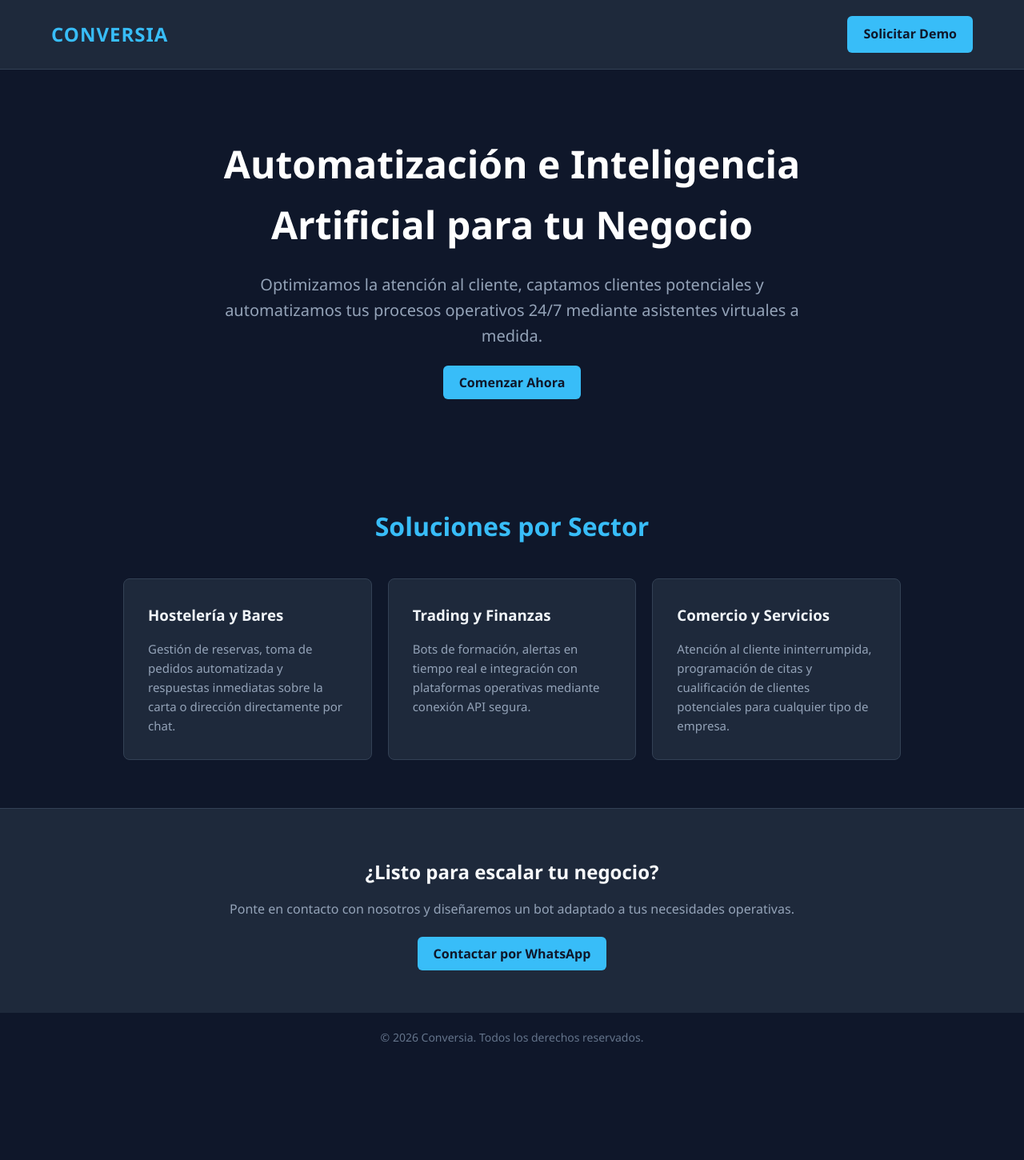
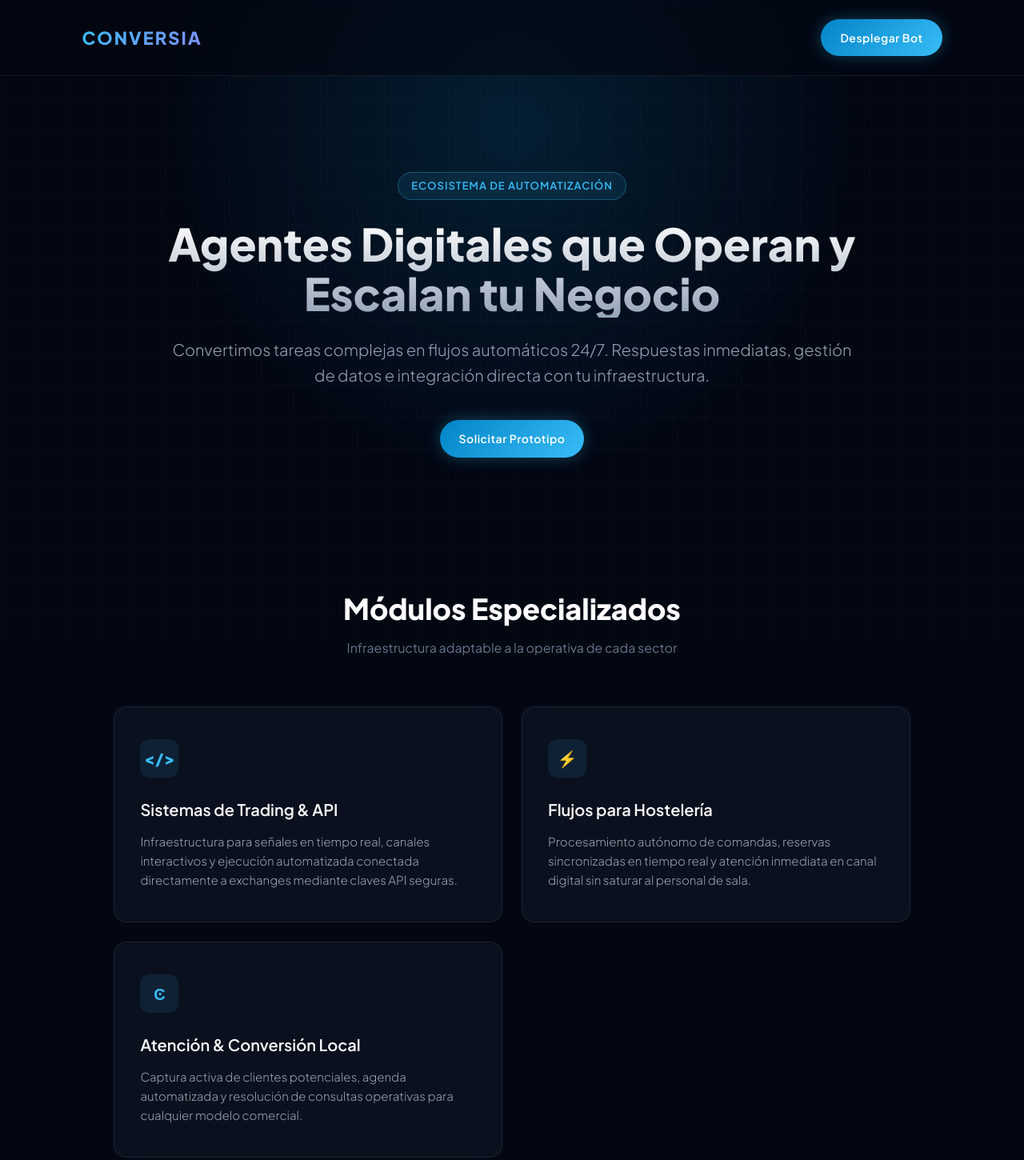
Before and after one commit to DaionD/conversia-web, a plain HTML site: page index.html in a window 1280 px wide. Shown: the top 1450 px of the page at 80% size. Before the commit the page ends 1329 px from the top, so only its background shows below. Drawn offline with Linux system fonts and the light colour scheme.

Commit message:
Add files via upload

```diff
--- a/index.html
+++ b/index.html
@@ -3,128 +3,256 @@
 <head>
     <meta charset="UTF-8">
     <meta name="viewport" content="width=device-width, initial-scale=1.0">
-    <title>Conversia | Soluciones de Automatización e IA</title>
+    <title>CONVERSIA | Agentes Digitales & Automatización Avanzada</title>
+    <link rel="preconnect" href="https://fonts.googleapis.com">
+    <link rel="preconnect" href="https://fonts.gstatic.com" crossorigin>
+    <link href="https://fonts.googleapis.com/css2?family=Plus+Jakarta+Sans:wght@300;400;600;800&display=swap" rel="stylesheet">
     <style>
         * {
             box-sizing: border-box;
             margin: 0;
             padding: 0;
-            font-family: 'Segoe UI', Tahoma, Geneva, Verdana, sans-serif;
+            font-family: 'Plus Jakarta Sans', sans-serif;
         }
 
         body {
-            background-color: #0f172a;
-            color: #f8fafc;
+            background-color: #030712;
+            color: #f3f4f6;
             line-height: 1.6;
+            overflow-x: hidden;
+        }
+
+        /* Background grid effect */
+        body::before {
+            content: "";
+            position: fixed;
+            top: 0;
+            left: 0;
+            width: 100%;
+            height: 100%;
+            background:
+                radial-gradient(circle at 50% 20%, rgba(14, 165, 233, 0.15) 0%, transparent 50%),
+                linear-gradient(to right, rgba(255, 255, 255, 0.02) 1px, transparent 1px),
+                linear-gradient(to bottom, rgba(255, 255, 255, 0.02) 1px, transparent 1px);
+            background-size: 100% 100%, 40px 40px, 40px 40px;
+            z-index: -1;
         }
 
         header {
             display: flex;
             justify-content: space-between;
             align-items: center;
-            padding: 20px 5%;
-            background-color: #1e293b;
-            border-bottom: 1px solid #334155;
+            padding: 24px 8%;
+            backdrop-filter: blur(12px);
+            background: rgba(3, 7, 18, 0.6);
+            border-bottom: 1px solid rgba(255, 255, 255, 0.08);
+            position: sticky;
+            top: 0;
+            z-index: 100;
         }
 
         .logo {
-            font-size: 24px;
-            font-weight: bold;
-            color: #38bdf8;
-            letter-spacing: 1px;
+            font-size: 22px;
+            font-weight: 800;
+            letter-spacing: 2px;
+            background: linear-gradient(135deg, #38bdf8, #818cf8);
+            -webkit-background-clip: text;
+            -webkit-text-fill-color: transparent;
+            text-transform: uppercase;
         }
 
         .cta-btn {
-            background-color: #38bdf8;
-            color: #0f172a;
-            padding: 10px 20px;
+            background: linear-gradient(135deg, #0284c7, #38bdf8);
+            color: #ffffff;
+            padding: 12px 24px;
             text-decoration: none;
-            border-radius: 6px;
-            font-weight: bold;
-            transition: background 0.3s;
+            border-radius: 50px;
+            font-weight: 600;
+            font-size: 14px;
+            letter-spacing: 0.5px;
+            box-shadow: 0 0 20px rgba(56, 189, 248, 0.3);
+            transition: all 0.3s ease;
+            display: inline-block;
         }
 
         .cta-btn:hover {
-            background-color: #7dd3fc;
+            transform: translateY(-2px);
+            box-shadow: 0 0 30px rgba(56, 189, 248, 0.5);
         }
 
         .hero {
             text-align: center;
-            padding: 80px 20px;
-            max-width: 800px;
+            padding: 120px 20px 80px;
+            max-width: 900px;
             margin: 0 auto;
         }
 
+        .badge {
+            display: inline-block;
+            padding: 6px 16px;
+            background: rgba(56, 189, 248, 0.1);
+            border: 1px solid rgba(56, 189, 248, 0.3);
+            border-radius: 100px;
+            color: #38bdf8;
+            font-size: 13px;
+            font-weight: 600;
+            letter-spacing: 1px;
+            text-transform: uppercase;
+            margin-bottom: 24px;
+        }
+
         .hero h1 {
-            font-size: 48px;
-            margin-bottom: 20px;
-            color: #ffffff;
+            font-size: 56px;
+            font-weight: 800;
+            line-height: 1.1;
+            margin-bottom: 24px;
+            background: linear-gradient(to bottom, #ffffff, #94a3b8);
+            -webkit-background-clip: text;
+            -webkit-text-fill-color: transparent;
         }
 
         .hero p {
             font-size: 20px;
             color: #94a3b8;
-            margin-bottom: 30px;
+            margin-bottom: 40px;
+            font-weight: 300;
         }
 
         .services {
-            padding: 60px 5%;
-            max-width: 1100px;
+            padding: 80px 8%;
+            max-width: 1200px;
             margin: 0 auto;
         }
 
-        .services h2 {
+        .section-title {
             text-align: center;
-            margin-bottom: 40px;
-            font-size: 32px;
-            color: #38bdf8;
+            margin-bottom: 60px;
+        }
+
+        .section-title h2 {
+            font-size: 36px;
+            font-weight: 800;
+            color: #ffffff;
+        }
+
+        .section-title p {
+            color: #64748b;
+            margin-top: 8px;
         }
 
         .grid {
             display: grid;
-            grid-template-columns: repeat(auto-fit, minmax(280px, 1fr));
-            gap: 20px;
+            grid-template-columns: repeat(auto-fit, minmax(320px, 1fr));
+            gap: 24px;
         }
 
         .card {
-            background-color: #1e293b;
-            padding: 30px;
-            border-radius: 8px;
-            border: 1px solid #334155;
+            background: rgba(17, 24, 39, 0.6);
+            backdrop-filter: blur(16px);
+            padding: 40px 32px;
+            border-radius: 16px;
+            border: 1px solid rgba(255, 255, 255, 0.08);
+            transition: all 0.3s ease;
+            position: relative;
+            overflow: hidden;
+        }
+
+        .card::before {
+            content: "";
+            position: absolute;
+            top: 0;
+            left: 0;
+            width: 100%;
+            height: 2px;
+            background: linear-gradient(90deg, transparent, #38bdf8, transparent);
+            opacity: 0;
+            transition: opacity 0.3s ease;
+        }
+
+        .card:hover {
+            transform: translateY(-5px);
+            border-color: rgba(56, 189, 248, 0.3);
+            box-shadow: 0 20px 40px rgba(0, 0, 0, 0.4);
+        }
+
+        .card:hover::before {
+            opacity: 1;
+        }
+
+        .card-icon {
+            width: 48px;
+            height: 48px;
+            background: rgba(56, 189, 248, 0.1);
+            border-radius: 12px;
+            display: flex;
+            align-items: center;
+            justify-content: center;
+            margin-bottom: 24px;
+            color: #38bdf8;
+            font-weight: 800;
+            font-size: 20px;
         }
 
         .card h3 {
-            margin-bottom: 15px;
-            color: #f1f5f9;
+            font-size: 20px;
+            margin-bottom: 12px;
+            color: #f9fafb;
+            font-weight: 600;
         }
 
         .card p {
-            color: #94a3b8;
+            color: #9ca3af;
             font-size: 15px;
+            font-weight: 300;
+            line-height: 1.6;
         }
 
         .contact-section {
-            background-color: #1e293b;
-            padding: 60px 20px;
+            padding: 100px 20px;
             text-align: center;
-            border-top: 1px solid #334155;
+            position: relative;
         }
 
-        .contact-section h2 {
-            margin-bottom: 15px;
+        .contact-box {
+            max-width: 700px;
+            margin: 0 auto;
+            background: linear-gradient(135deg, rgba(15, 23, 42, 0.8), rgba(30, 41, 59, 0.8));
+            padding: 60px 40px;
+            border-radius: 24px;
+            border: 1px solid rgba(56, 189, 248, 0.2);
+            box-shadow: 0 0 50px rgba(56, 189, 248, 0.1);
         }
 
-        .contact-section p {
+        .contact-box h2 {
+            font-size: 32px;
+            margin-bottom: 16px;
+            color: #ffffff;
+        }
+
+        .contact-box p {
             color: #94a3b8;
-            margin-bottom: 30px;
+            margin-bottom: 32px;
+            font-size: 16px;
         }
 
         footer {
             text-align: center;
-            padding: 20px;
-            color: #64748b;
-            font-size: 14px;
-            border-top: 1px solid #1e293b;
+            padding: 30px;
+            color: #475569;
+            font-size: 13px;
+            border-top: 1px solid rgba(255, 255, 255, 0.05);
+        }
+
+        @media (max-width: 768px) {
+            .hero h1 {
+                font-size: 38px;
+            }
+            .hero p {
+                font-size: 16px;
+            }
+            .card {
+                padding: 28px 20px;
+            }
         }
     </style>
 </head>
@@ -132,41 +260,50 @@
 
     <header>
         <div class="logo">CONVERSIA</div>
-        <a href="#contacto" class="cta-btn">Solicitar Demo</a>
+        <a href="#contacto" class="cta-btn">Desplegar Bot</a>
     </header>
 
     <section class="hero">
-        <h1>Automatización e Inteligencia Artificial para tu Negocio</h1>
-        <p>Optimizamos la atención al cliente, captamos clientes potenciales y automatizamos tus procesos operativos 24/7 mediante asistentes virtuales a medida.</p>
-        <a href="#contacto" class="cta-btn">Comenzar Ahora</a>
+        <div class="badge">Ecosistema de Automatización</div>
+        <h1>Agentes Digitales que Operan y Escalan tu Negocio</h1>
+        <p>Convertimos tareas complejas en flujos automáticos 24/7. Respuestas inmediatas, gestión de datos e integración directa con tu infraestructura.</p>
+        <a href="#contacto" class="cta-btn">Solicitar Prototipo</a>
     </section>
 
     <section class="services">
-        <h2>Soluciones por Sector</h2>
+        <div class="section-title">
+            <h2>Módulos Especializados</h2>
+            <p>Infraestructura adaptable a la operativa de cada sector</p>
+        </div>
         <div class="grid">
             <div class="card">
-                <h3>Hostelería y Bares</h3>
-                <p>Gestión de reservas, toma de pedidos automatizada y respuestas inmediatas sobre la carta o dirección directamente por chat.</p>
+                <div class="card-icon">&lt;/&gt;</div>
+                <h3>Sistemas de Trading & API</h3>
+                <p>Infraestructura para señales en tiempo real, canales interactivos y ejecución automatizada conectada directamente a exchanges mediante claves API seguras.</p>
             </div>
             <div class="card">
-                <h3>Trading y Finanzas</h3>
-                <p>Bots de formación, alertas en tiempo real e integración con plataformas operativas mediante conexión API segura.</p>
+                <div class="card-icon">⚡</div>
+                <h3>Flujos para Hostelería</h3>
+                <p>Procesamiento autónomo de comandas, reservas sincronizadas en tiempo real y atención inmediata en canal digital sin saturar al personal de sala.</p>
             </div>
             <div class="card">
-                <h3>Comercio y Servicios</h3>
-                <p>Atención al cliente ininterrumpida, programación de citas y cualificación de clientes potenciales para cualquier tipo de empresa.</p>
+                <div class="card-icon">Ͼ</div>
+                <h3>Atención & Conversión Local</h3>
+                <p>Captura activa de clientes potenciales, agenda automatizada y resolución de consultas operativas para cualquier modelo comercial.</p>
             </div>
         </div>
     </section>
 
     <section class="contact-section" id="contacto">
-        <h2>¿Listo para escalar tu negocio?</h2>
-        <p>Ponte en contacto con nosotros y diseñaremos un bot adaptado a tus necesidades operativas.</p>
-        <a href="https://wa.me/" class="cta-btn" target="_blank">Contactar por WhatsApp</a>
+        <div class="contact-box">
+            <h2>¿Listo para automatizar la operativa?</h2>
+            <p>Analizamos tu flujo de trabajo actual y desarrollamos una arquitectura a medida para tu empresa.</p>
+            <a href="https://wa.me/" class="cta-btn" target="_blank">Iniciar Consulta Técnica</a>
+        </div>
     </section>
 
     <footer>
-        &copy; 2026 Conversia. Todos los derechos reservados.
+        &copy; 2026 CONVERSIA. Arquitectura de Software & Automatización Modular.
     </footer>
 
 </body>
```
